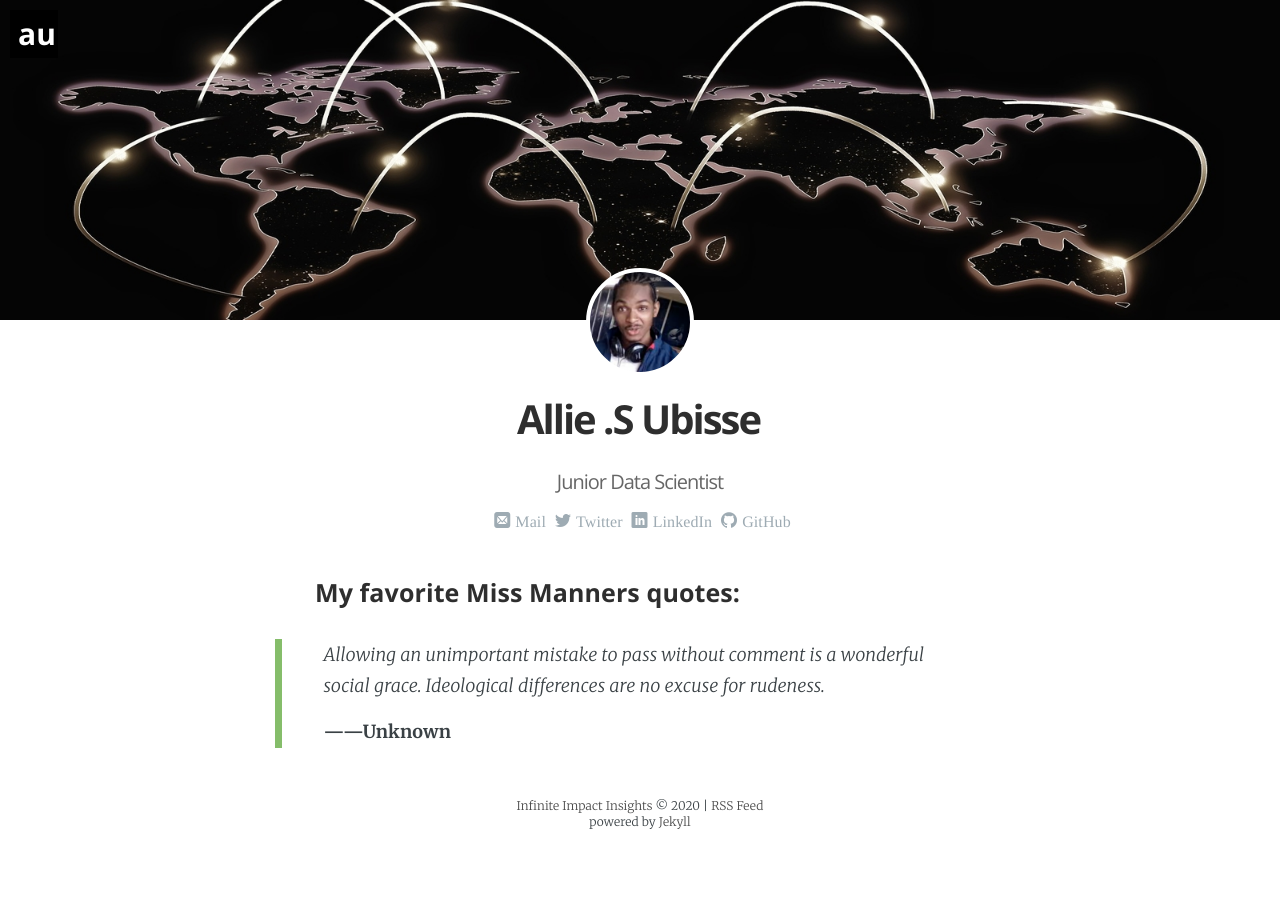
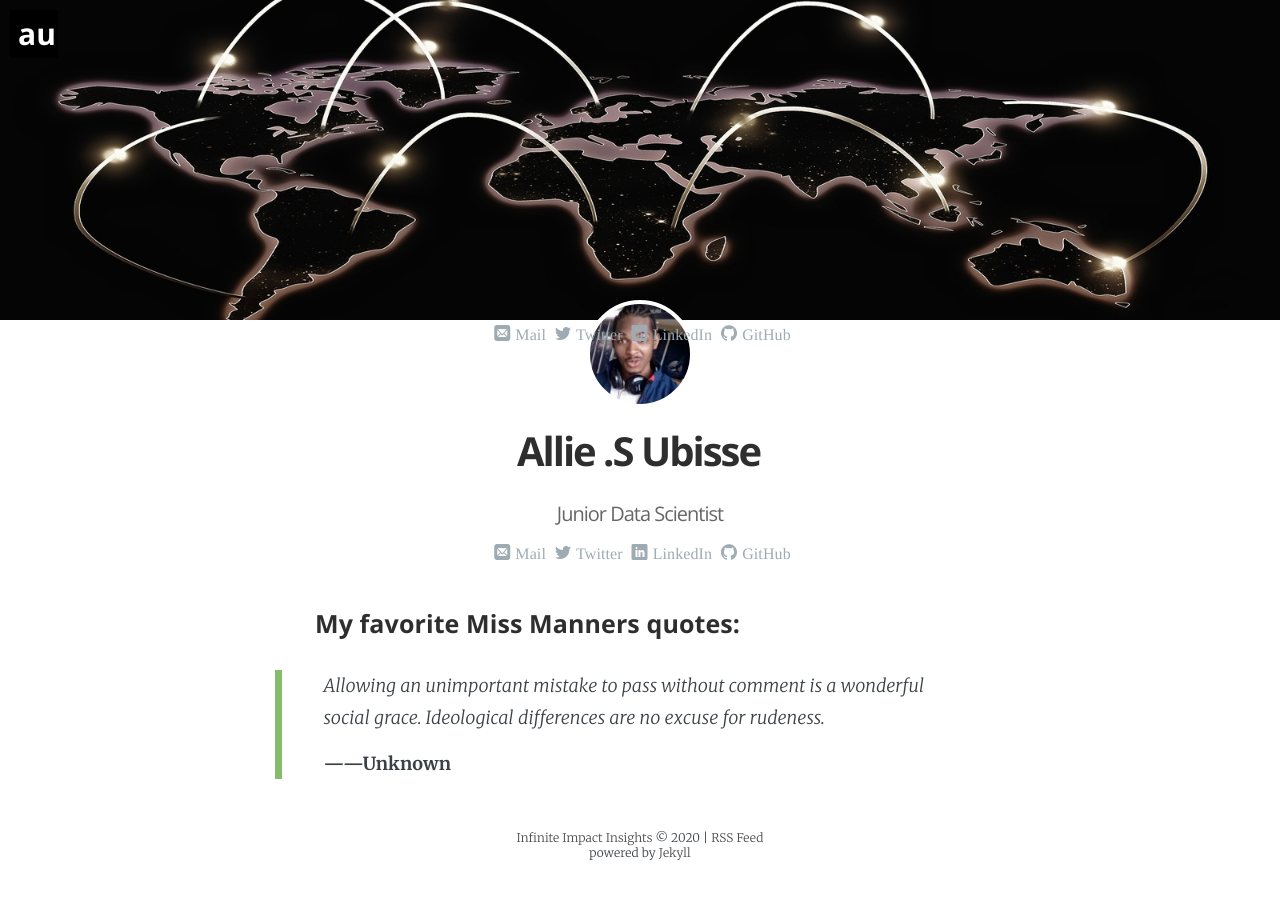
Before and after one commit to AllieUbisse/allieubisse.github.io, a Jekyll site: the page built from _pages/about.md, in a window 1280 px wide. Built offline with Jekyll 4.4.1, drawn with Linux system fonts in a browser that asks for light colours; some web fonts are replaced.

```diff
--- a/_layouts/about.html
+++ b/_layouts/about.html
@@ -20,7 +20,30 @@
     {%  if author.cover %}
     <div class="author-cover image-bg" style="background-image: url('{{author.cover | absolute_url }}')"></div>
     {% endif %}
+    <div class="author-meta">
+            {%  if author.email %}<a href="mailto:{{ author.email }}" itemprop="email" class="icon-mail">Mail</a>{% endif %}
 
+            {%  if author.twitter %}<a href="https://twitter.com/{{ author.twitter }}" itemprop="sameAs" class="icon-twitter">Twitter</a> {% endif %}
+            {%  if author.linkedin %}<a href="https://www.linkedin.com/in/{{ author.linkedin }}" itemprop="sameAs" class="icon-linkedin">LinkedIn</a> {% endif %}
+            {%  if author.xing %}<a href="https://www.xing.com/profile/{{ author.xing }}" itemprop="sameAs" class="icon-xing">Xing</a> {% endif %}
+
+            {%  if author.github %}<a href="https://github.com/{{ author.github }}" itemprop="sameAs" class="icon-github">GitHub</a> {% endif %}
+            {%  if author.stackoverflow %}<a href="http://stackoverflow.com/users/{{ author.stackoverflow }}" itemprop="sameAs" class="icon-stackoverflow">StackOverflow</a> {% endif %}
+
+            {%  if author.facebook %}<a href="https://www.facebook.com/{{ author.facebook }}" itemprop="sameAs" class="icon-facebook">Facebook</a> {% endif %}
+            {%  if author.gplus %}<a href="https://plus.google.com/+{{ author.gplus }}" itemprop="sameAs" class="icon-google-plus">Google+</a> {% endif %}
+
+            {%  if author.soundcloud %}<a href="https://soundcloud.com/{{ author.soundcloud }}" itemprop="sameAs" class="icon-soundcloud">Soundcloud</a> {% endif %}
+            {%  if author.youtube %}<a href="https://www.youtube.com/user/{{ author.youtube }}" itemprop="sameAs" class="icon-youtube">YouTube</a> {% endif %}
+            {%  if author.spotify %}<a href="https://open.spotify.com/user/{{ author.spotify }}" itemprop="sameAs" class="icon-spotify">Spotify</a> {% endif %}
+            {%  if author.twitch %}<a href="https://www.twitch.tv/{{ author.twitch }}" itemprop="sameAs" class="icon-twitch">Twitch</a> {% endif %}
+
+            {%  if author.pinterest %}<a href="https://www.pinterest.com/{{ author.pinterest }}" itemprop="sameAs" class="icon-pinterest">Pinterest</a> {% endif %}
+            {%  if author.dribble %}<a href="https://dribbble.com/{{ author.dribble }}" itemprop="sameAs" class="icon-dribbble">Dribble</a> {% endif %}
+            {%  if author.behance %}<a href="https://www.behance.net/{{ author.behance }}" itemprop="sameAs" class="icon-behance">Behance</a> {% endif %}
+            {%  if author.s500px %}<a href="https://500px.com/{{ author.s500px }}" itemprop="sameAs" class="icon-500px">500px</a> {% endif %}
+            {%  if author.reddit %}<a href="https://de.reddit.com/user/{{ author.reddit }}" itemprop="sameAs" class="icon-reddit">Reddit</a> {% endif %}
+        </div>
     {%  if author.picture %}
     <figure class="author-image  {%  if author.cover %} has-cover  {% endif %}">
         <div class="img image-bg" style="background-image: url({{author.picture | absolute_url }})">
```
